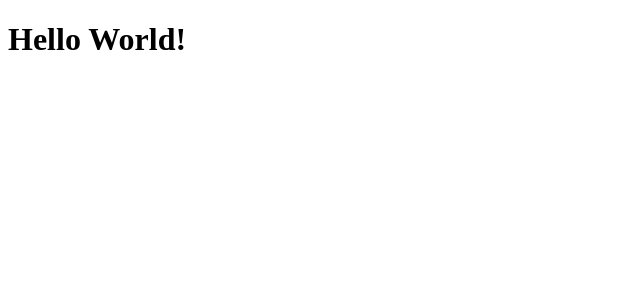
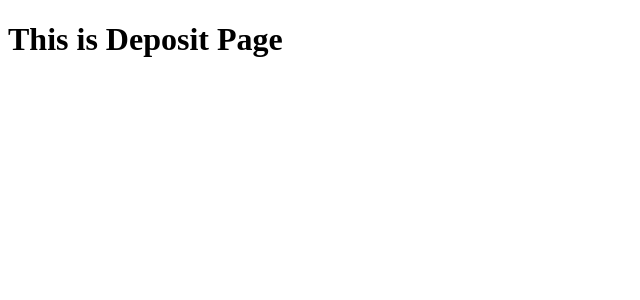
Before and after one commit to marykarakida/projeto13-mywallet-front, a React (Create React App) app: page /deposito in a window 1280 px wide. Shown: the top 300 px of the page, without its empty margins (0-640 px from the left). Built offline with nearby package versions, Linux system fonts and the light colour scheme.

Commit message:
chore: create browser routes

```diff
--- a/src/App.js
+++ b/src/App.js
@@ -1,7 +1,23 @@
-import React from 'react';
+import { BrowserRouter, Routes, Route } from 'react-router-dom';
+
+import LoginPage from './pages/LoginPage';
+import SignupPage from './pages/SignupPage';
+import HomePage from './pages/HomePage';
+import DepositPage from './pages/DepositPage';
+import WithdrawPage from './pages/WithdrawPage';
 
 function App() {
-	return <h1> Hello World! </h1>;
+	return (
+		<BrowserRouter>
+			<Routes>
+				<Route path="/" element={<LoginPage />} />
+				<Route path="/cadastro" element={<SignupPage />} />
+				<Route path="/home" element={<HomePage />} />
+				<Route path="/deposito" element={<DepositPage />} />
+				<Route path="/saque" element={<WithdrawPage />} />
+			</Routes>
+		</BrowserRouter>
+	);
 }
 
 export default App;
--- /dev/null
+++ b/src/pages/DepositPage.js
@@ -0,0 +1,3 @@
+export default function DepositPage() {
+	return <h1>This is Deposit Page</h1>;
+}
--- /dev/null
+++ b/src/pages/HomePage.js
@@ -0,0 +1,3 @@
+export default function MainPage() {
+	return <h1>This is Main Page</h1>;
+}
--- /dev/null
+++ b/src/pages/LoginPage.js
@@ -0,0 +1,3 @@
+export default function LoginPage() {
+	return <h1>This is Login Page</h1>;
+}
--- /dev/null
+++ b/src/pages/SignupPage.js
@@ -0,0 +1,3 @@
+export default function SignupPage() {
+	return <h1>This is Signup Page</h1>;
+}
--- /dev/null
+++ b/src/pages/WithdrawPage.js
@@ -0,0 +1,3 @@
+export default function WithdrawPage() {
+	return <h1>This is Withdraw Page</h1>;
+}
```
